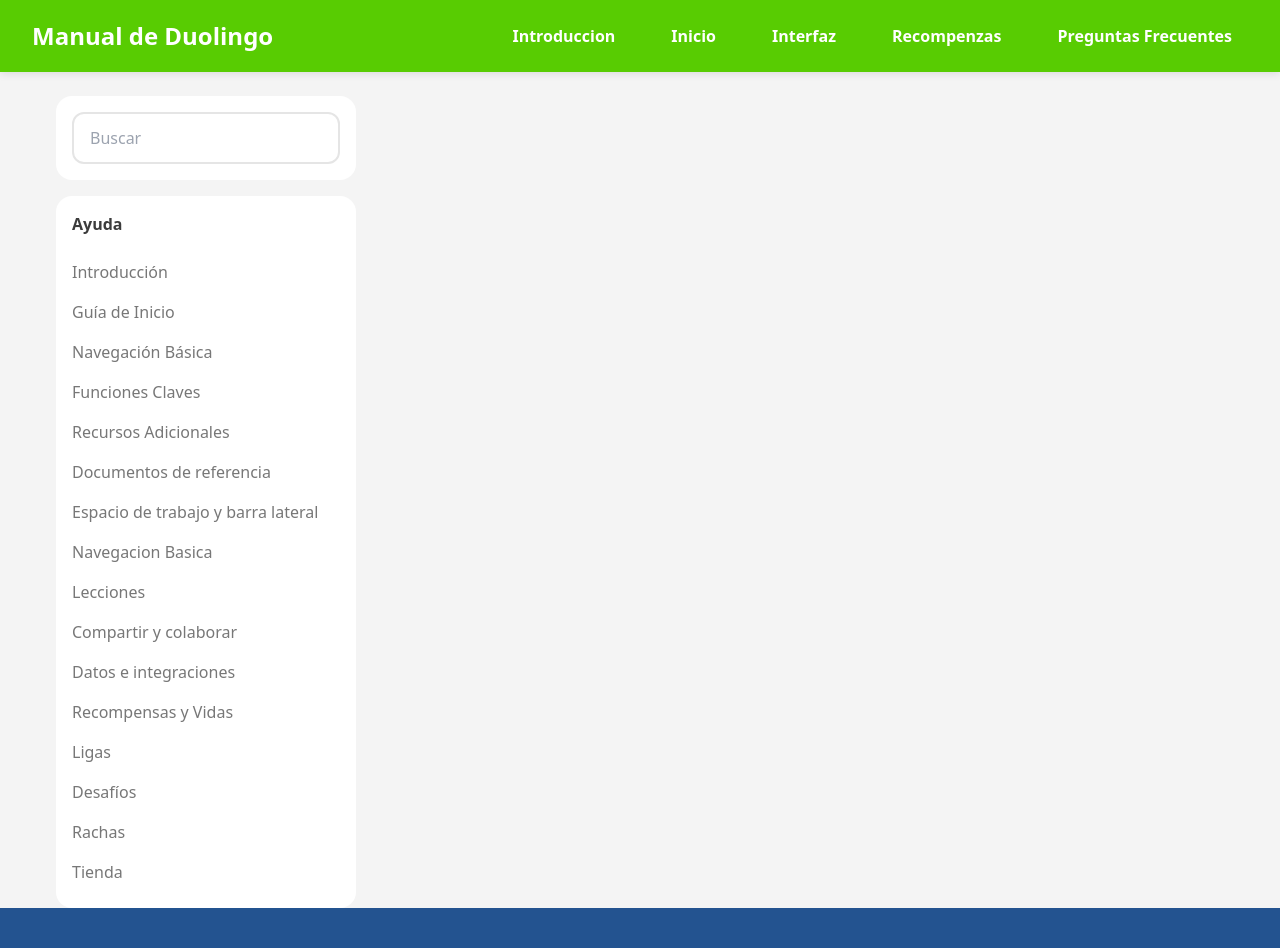
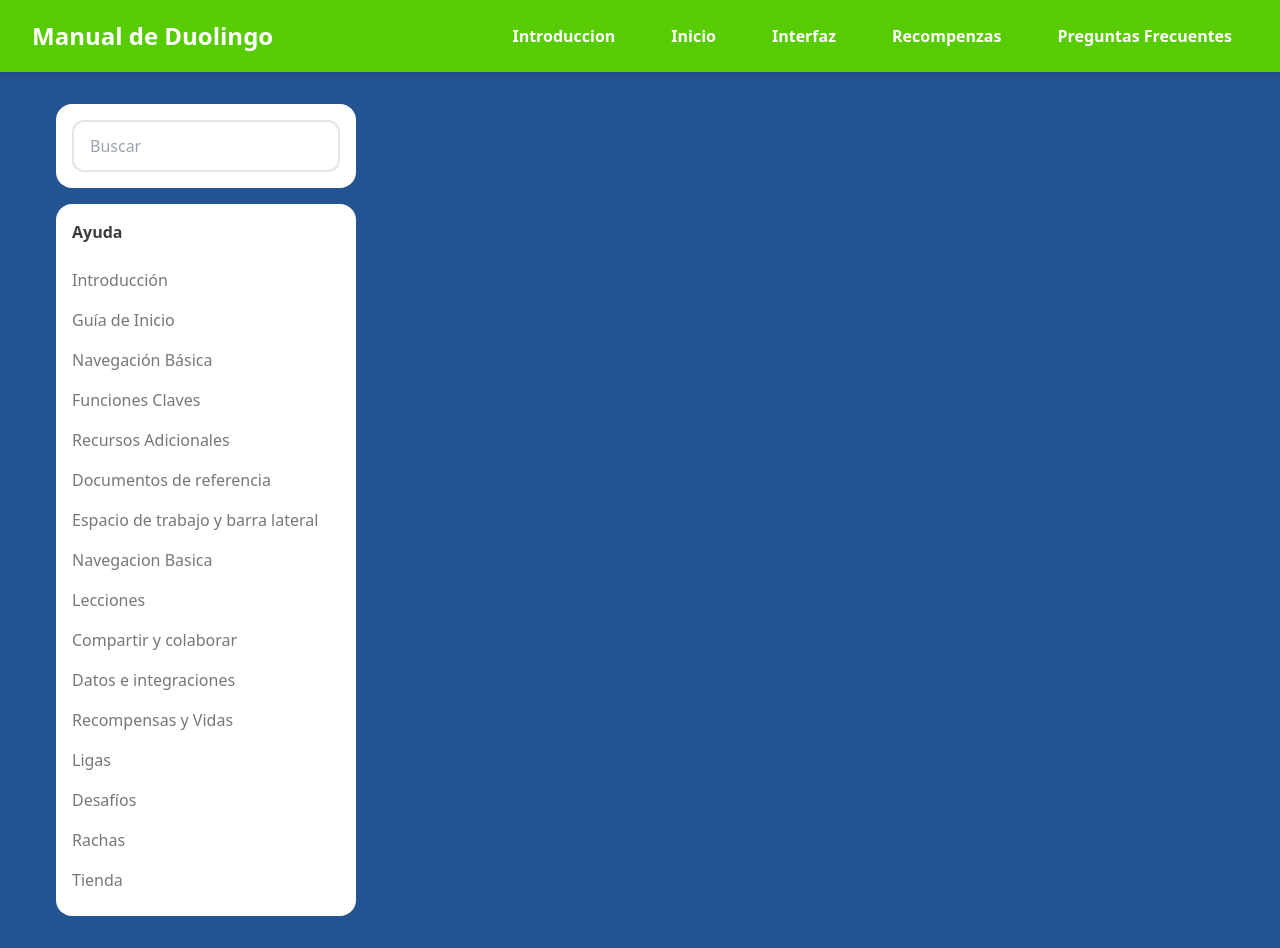
Before and after one commit to Iron-mind/manual-duolingo, a React (Vite) app in the folder manual-web/: page /rachas/metas in a window 1280 px wide. Built offline with nearby package versions, Linux system fonts and the light colour scheme.

Commit message:
Funcionalidad busqueda y archivo css

```diff
--- a/manual-web/src/App.css
+++ b/manual-web/src/App.css
@@ -1,10 +1,3 @@
-/* Reset de márgenes y padding para todos los elementos */
-* {
-    margin: 0;
-    padding: 0;
-    box-sizing: border-box;
-  }
-
 
   /* Estilo del contenedor de "Crear Perfil" */
   .crear-perfil-container, .iniciar-sesion-container, .ajustes-container {
--- a/manual-web/src/home/components/VerticalNavBar.jsx
+++ b/manual-web/src/home/components/VerticalNavBar.jsx
@@ -1,32 +1,61 @@
-import React from 'react';
+import React, { useState } from 'react';
 import './VerticalNavBar.css';
 import { Link } from 'react-router-dom';
 
 const VerticalNavBar = () => {
+  // Estado para manejar el texto de búsqueda
+  const [searchTerm, setSearchTerm] = useState('');
+
+  // Manejar cambios en la barra de búsqueda
+  const handleSearchChange = (e) => {
+    setSearchTerm(e.target.value); // Actualiza el estado con el nuevo valor del input
+  };
+
+  // Lista de los elementos del menú
+  const menuItems = [
+    "Introducción",
+    "Guía de Inicio",
+    "Navegación Básica",
+    "Funciones Claves",
+    "Recursos Adicionales",
+    "Documentos de referencia",
+    "Espacio de trabajo y barra lateral",
+    "Navegacion Basica",
+    "Lecciones",
+    "Compartir y colaborar",
+    "Datos e integraciones",
+    "Recompensas y Vidas",
+    "Ligas",
+    "Desafíos",
+    "Rachas",
+    "Tienda"
+  ];
+
+  // Filtrar los elementos del menú con base en el término de búsqueda
+  const filteredItems = menuItems.filter(item =>
+    item.toLowerCase().includes(searchTerm.toLowerCase())
+  );
+
   return (
     <aside className="sidebar">
       <div className="search-box">
-        <input type="search" placeholder="Buscar" className="search-input" />
+        <input
+          type="search"
+          placeholder="Buscar"
+          className="search-input"
+          value={searchTerm}
+          onChange={handleSearchChange} // Actualiza el estado al escribir
+        />
       </div>
       <div className="sidebar-menu">
         <h2 className="menu-title">Ayuda</h2>
         <ul className="menu-items">
-          <li className="menu-item"><Link to="/">Introducción</Link></li>
-          <li className="menu-item"><Link to="/guia-de-inicio">Guía de Inicio</Link></li>
-          <li className="menu-item">Navegación Básica</li>
-          <li className="menu-item">Funciones Claves</li>
-          <li className="menu-item">Recursos Adicionales</li>
-          <li className="menu-item">Documentos de referencia</li>
-          <li className="menu-item">Espacio de trabajo y barra lateral</li>
-          <li className="menu-item"><Link to="/interfaz">Navegacion Basica</Link></li>
-          <li className="menu-item"> <Link to="/leccionesDescripcion">Lecciones </Link> </li>
-          <li className="menu-item">Compartir y colaborar</li>
-          <li className="menu-item">Datos e integraciones</li>
-          <li className="menu-item"><Link to="/recompensas-y-vidas">Recompensas y Vidas</Link></li>
-          <li className="menu-item"><Link to="/ligas">Ligas</Link></li>
-          <li className="menu-item"><Link to="/desafios">Desafíos</Link></li>
-          <li className="menu-item"><Link to="/rachas">Rachas</Link></li>
-          <li className="menu-item"><Link to="/tienda">Tienda</Link></li>
+          {/* Aquí mapeamos los elementos filtrados */}
+          {filteredItems.map((item, index) => (
+            <li key={index} className="menu-item">
+              <Link to={`/${item.toLowerCase().replace(/\s/g, '-')}`}>{item}</Link>
+            </li>
+          ))}
         </ul>
       </div>
     </aside>
--- a/manual-web/src/home/tutorials/guiaInicio/IniciarSesion.jsx
+++ b/manual-web/src/home/tutorials/guiaInicio/IniciarSesion.jsx
@@ -1,6 +1,5 @@
 import React from 'react';
 import { Link } from 'react-router-dom';
-import '../../../App.css';
 import inicio1 from '../../../assets/Perfil/inicio1.png';
 import inicio2 from '../../../assets/Perfil/inicio2.png';
 import inicio3 from '../../../assets/Perfil/inicio3.png';
@@ -9,6 +8,7 @@
 import inicio6 from '../../../assets/Perfil/inicio6.png';
 import inicio7 from '../../../assets/Perfil/inicio7.png';
 
+import "../../../index.css";
 
 
 const IniciarSesion = () => {
--- a/manual-web/src/home/tutorials/guiaInicio/crearperfil.jsx
+++ b/manual-web/src/home/tutorials/guiaInicio/crearperfil.jsx
@@ -1,10 +1,11 @@
 import React from 'react';
 import { Link } from 'react-router-dom';
-import '../../../App.css'; // Asegúrate de importar el archivo CSS correctamente
 import descargar from '../../../assets/Perfil/descargar.png';
 import crearperfil from '../../../assets/Perfil/crearperfil.png';
 import idioma from '../../../assets/Perfil/idioma.png';
 import meta from '../../../assets/Perfil/meta.png';
+
+import "../../../index.css";
 
 const CrearPerfil = () => {
   return (
--- a/manual-web/src/index.css
+++ b/manual-web/src/index.css
@@ -24,16 +24,11 @@
 }
 
 body {
-	padding-top: 64px;
-	background-color: #f4f4f4;
+	background-color: #235390;
 	color: #3c3c3c;
 }
 
 .header {
-  position: fixed;
-  top: 0;
-  width: 100%;
-  z-index: 1000;
 	background-color: #58cc02;
 	padding: 1rem 2rem;
 	display: flex;
@@ -425,3 +420,160 @@
   height: auto; /* Mantiene la proporción de aspecto */
   object-fit: contain; /* Se asegura de que la imagen se ajuste al contenedor sin recortarse */
 }
+
+ /* Estilo del contenedor de "Crear Perfil" */
+ .crear-perfil-container, .iniciar-sesion-container, .ajustes-container {
+    width: 100%;
+    max-width: 800px; /* Ajuste el max-width para mayor flexibilidad */
+    background-color: #fff;
+    padding: 30px;
+    border-radius: 10px;
+    box-shadow: 0 4px 6px rgba(0, 0, 0, 0.1);
+    border: 1px solid #ddd;
+    margin: 0 auto;
+    text-align: center;
+  }
+
+  /* Título principal de la página */
+  .title {
+    font-size: 2.5rem;
+    color: #4CAF50;
+    margin-bottom: 20px;
+  }
+
+  /* Estilo de cada paso */
+  .step {
+    display: flex;
+    flex-direction: column; /* Coloca la imagen encima del texto */
+    align-items: center; /* Centra los elementos dentro de cada paso */
+    margin-bottom: 30px;
+  }
+
+  .step-image {
+    width: 100%; /* Hace que la imagen ocupe todo el ancho disponible */
+    max-width: 200px; /* Ajusta el tamaño máximo de la imagen */
+    height: auto; /* Mantiene la relación de aspecto */
+    margin-bottom: 20px; /* Separación entre la imagen y el contenido */
+  }
+
+  .step-image2 {
+    width: 100%; /* Hace que la imagen ocupe todo el ancho disponible */
+    max-width: 600px; /* Ajusta el tamaño máximo de la imagen */
+    height: auto; /* Mantiene la relación de aspecto */
+    margin-bottom: 20px; /* Separación entre la imagen y el contenido */
+  }
+
+  .step-content {
+    text-align: center; /* Centra el texto en cada paso */
+    max-width: 700px;
+  }
+
+  .step h2 {
+    font-size: 1.5rem;
+    color: #333;
+    margin-bottom: 10px;
+  }
+
+  .step p {
+    font-size: 1rem;
+    color: #555;
+  }
+
+  /* Estilo del enlace de vuelta a la guía de inicio */
+  .back-link {
+    display: inline-block;
+    font-size: 1.1rem;
+    color: #fff;
+    background-color: #4CAF50;
+    padding: 10px 20px;
+    border-radius: 5px;
+    text-decoration: none;
+    transition: background-color 0.3s ease;
+    margin-top: 20px;
+  }
+
+  .back-link:hover {
+    background-color: #45a049;
+  }
+
+  /* Estilo del contenedor de "Crear Perfil" */
+  .crear-perfil-container, .iniciar-sesion-container, .ajustes-container {
+    width: 100%;
+    max-width: 800px; /* Ajuste el max-width para mayor flexibilidad */
+    background-color: #fff;
+    padding: 30px;
+    border-radius: 10px;
+    box-shadow: 0 4px 6px rgba(0, 0, 0, 0.1);
+    border: 1px solid #ddd;
+    margin: 0 auto;
+    text-align: center;
+  }
+
+  /* Título principal de la página */
+  .title {
+    font-size: 2.5rem;
+    color: #4CAF50;
+    margin-bottom: 20px;
+  }
+
+  /* Estilo del párrafo */
+  .crear-perfil-description {
+    font-size: 1.2rem;
+    color: #555;
+    margin-bottom: 30px;
+  }
+
+  /* Estilo de cada paso */
+  .step {
+    display: flex;
+    flex-direction: column; /* Coloca la imagen encima del texto */
+    align-items: center; /* Centra los elementos dentro de cada paso */
+    margin-bottom: 30px;
+  }
+
+  .step-image {
+    width: 100%; /* Hace que la imagen ocupe todo el ancho disponible */
+    max-width: 200px; /* Ajusta el tamaño máximo de la imagen */
+    height: auto; /* Mantiene la relación de aspecto */
+    margin-bottom: 20px; /* Separación entre la imagen y el contenido */
+  }
+
+  .step-image2 {
+    width: 100%; /* Hace que la imagen ocupe todo el ancho disponible */
+    max-width: 600px; /* Ajusta el tamaño máximo de la imagen */
+    height: auto; /* Mantiene la relación de aspecto */
+    margin-bottom: 20px; /* Separación entre la imagen y el contenido */
+  }
+
+  .step-content {
+    text-align: center; /* Centra el texto en cada paso */
+    max-width: 700px;
+  }
+
+  .step h2 {
+    font-size: 1.5rem;
+    color: #333;
+    margin-bottom: 10px;
+  }
+
+  .step p {
+    font-size: 1rem;
+    color: #555;
+  }
+
+  /* Estilo del enlace de vuelta a la guía de inicio */
+  .back-link {
+    display: inline-block;
+    font-size: 1.1rem;
+    color: #fff;
+    background-color: #4CAF50;
+    padding: 10px 20px;
+    border-radius: 5px;
+    text-decoration: none;
+    transition: background-color 0.3s ease;
+    margin-top: 20px;
+  }
+
+  .back-link:hover {
+    background-color: #45a049;
+  }
```
Lines whose indentation alone changed are shown as unchanged.
